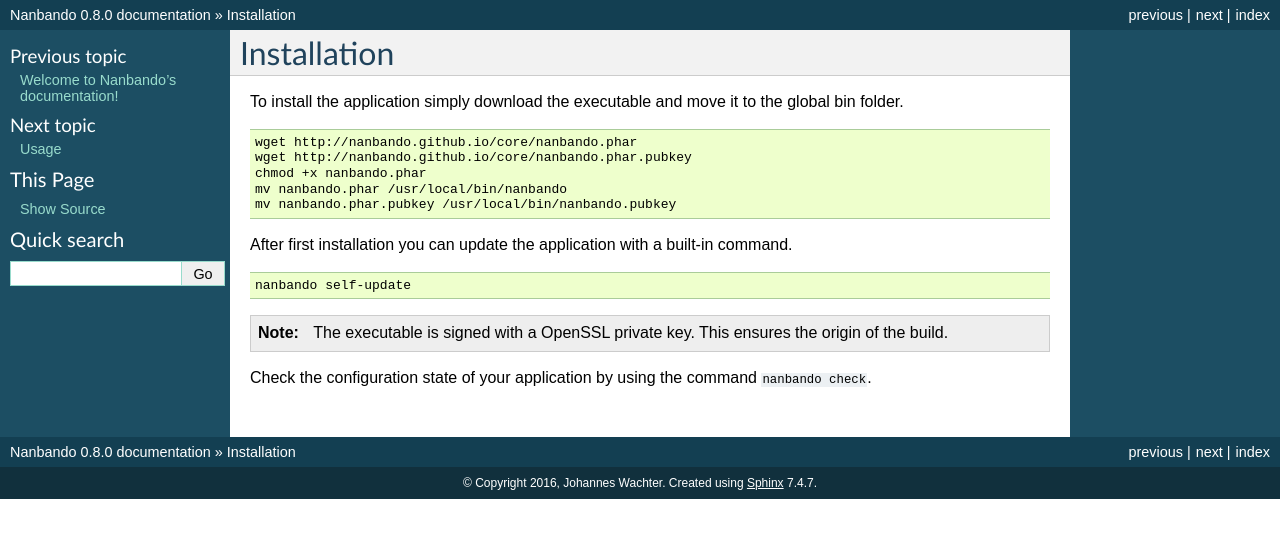
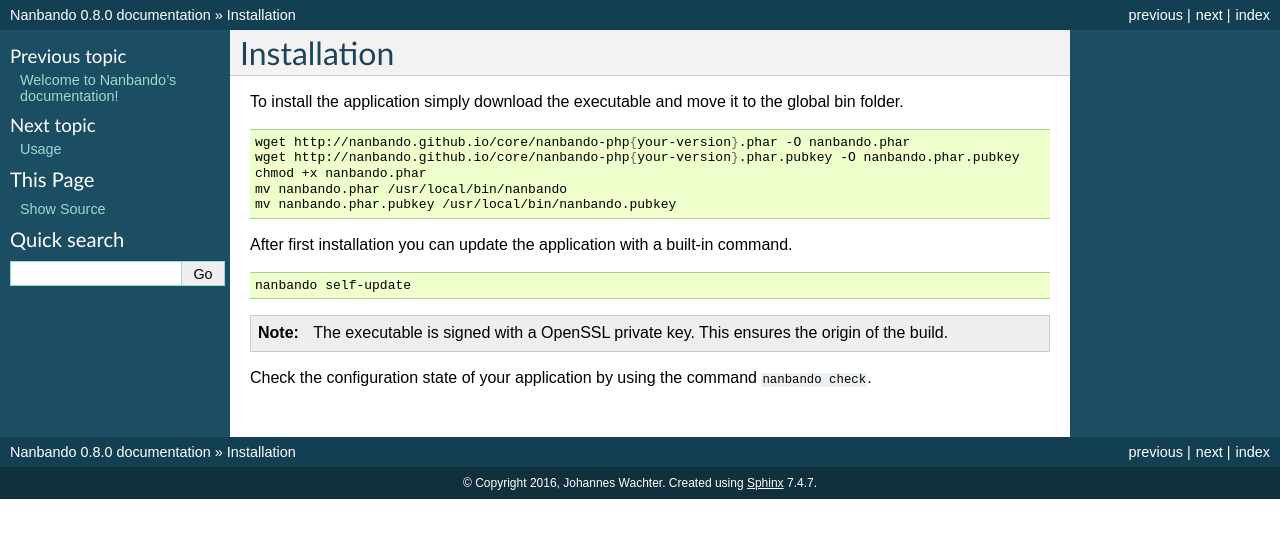
Before and after one commit to nanbando/core, a Sphinx documentation site: the page built from docs/installation.rst, in a window 1280 px wide. Shown: the top 538 px of the page. Built offline with Sphinx 7.4.7, drawn with Linux system fonts in a browser that asks for light colours.

Commit message:
fix pubkey generation

```diff
--- a/docs/installation.rst
+++ b/docs/installation.rst
@@ -5,8 +5,8 @@
 
 .. code:: bash
 
-    wget http://nanbando.github.io/core/nanbando.phar
-    wget http://nanbando.github.io/core/nanbando.phar.pubkey
+    wget http://nanbando.github.io/core/nanbando-php{your-version}.phar -O nanbando.phar
+    wget http://nanbando.github.io/core/nanbando-php{your-version}.phar.pubkey -O nanbando.phar.pubkey
     chmod +x nanbando.phar
     mv nanbando.phar /usr/local/bin/nanbando
     mv nanbando.phar.pubkey /usr/local/bin/nanbando.pubkey
```
Also changed, not shown: 1 other file.
